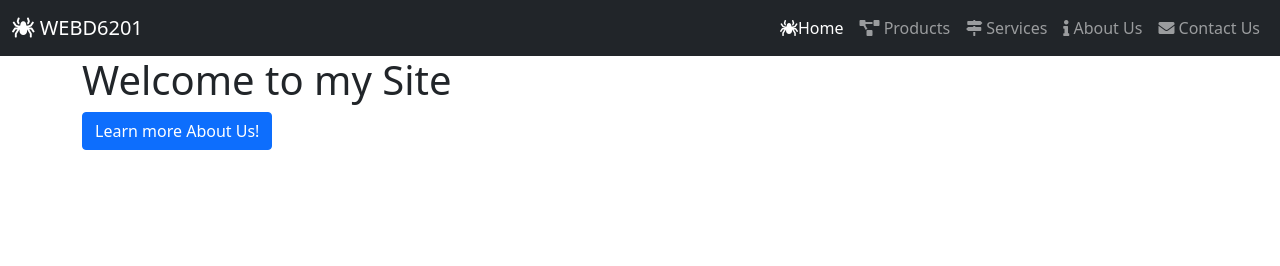
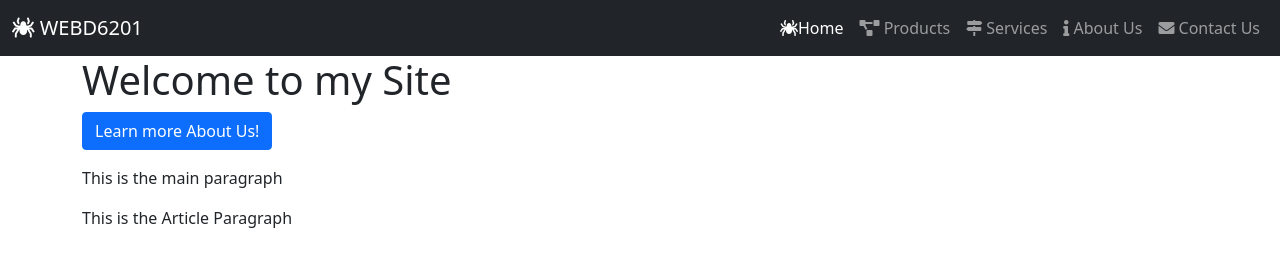
Before and after one commit to pypatel593m/pypatel593m.github.io, a website: page index.html in a window 1280 px wide. Drawn offline with nearby package versions, Linux system fonts and the light colour scheme.

Commit message:
apdated the changes from ICE-2

```diff
--- a/Scripts/app.js
+++ b/Scripts/app.js
@@ -10,8 +10,50 @@
         {
             //redirect to about page
             location.href = "about.html";
-        })
+        });
+
+        // Step 1 get an entry point(s) (insertion point / deletion point)
+        let MainContent = document.getElementsByTagName("main")[0];
+        let DocumentBody = document.body;
+
+        // Step 2 creat an element(s) to insert
+        let MainParagraph = document.createElement("p");
+        let Article = document.createElement("article");
+        let ArticleParagraph = `<p id = "ArticleParagraph" class = "mt-3">This is the Article Paragraph</p>`;
+
+        // Step 3 configure new element
+        MainParagraph.setAttribute("id", "MainParagraph");
+        MainParagraph.setAttribute("class", "mt-3");
+
+        //let FirstParagrapfString = "This is";
+        //let SecondParagraphString = `${FirstParagraphString} the main Paragraph`;
+
+        //MainParagraph.textContent = FirstParagrapfString + SecondParagraphString;
+        //MainParagraph.textContent = SecondParagraphString;
+
+        MainParagraph.textContent = "This is the main paragraph";
+        Article.setAttribute("class", "container");
+
+        // Step 4 add / insert new element
+        MainContent.appendChild(MainParagraph);
+        Article.innerHTML = ArticleParagraph;
+        DocumentBody.appendChild(Article);
+
+
+        // Deletion example
+        //document.getElementById("ArticleParagraph").remove();
+
+        // Insert before example
+
+        // let NewH1 = document.createElement("h1");
+        // NewH1.setAttribute("class", "display-1");
+        // NewH1.textContent = "Hello, World!";
+        // MainContent.before(NewH1);
+
+
+
     }
+
 
     // named function
     function Start()
--- a/index.html
+++ b/index.html
@@ -40,10 +40,11 @@
             </div>
           </nav>
     </header>
-    <div class="container">
+    <main class="container">
         <h1>Welcome to my Site</h1>
+
         <button id="AboutUsButton" class="btn btn-primary">Learn more About Us!</button>
-    </div>
+    </main>
 
 
     <!-- Scripting Section -->
```
